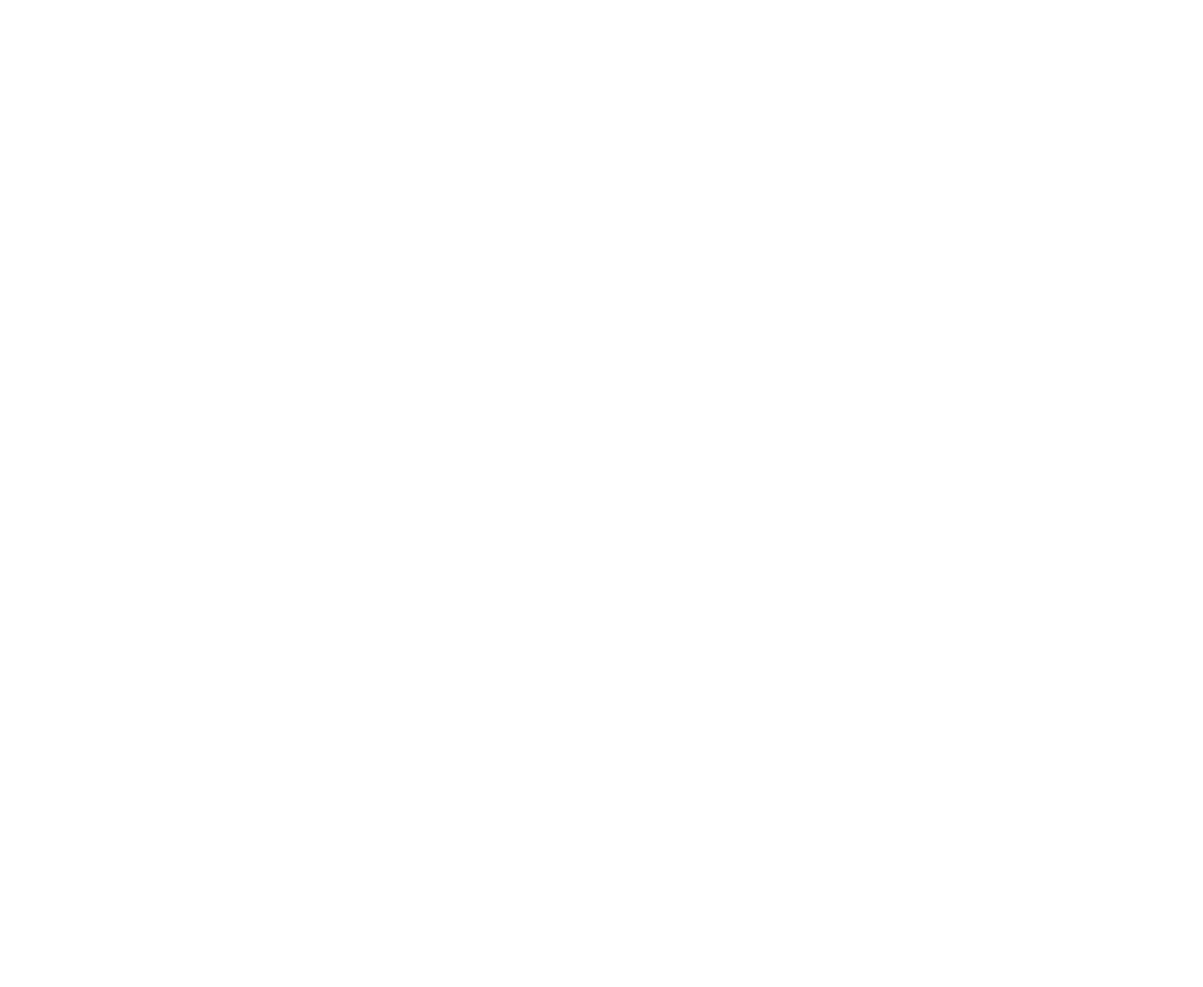
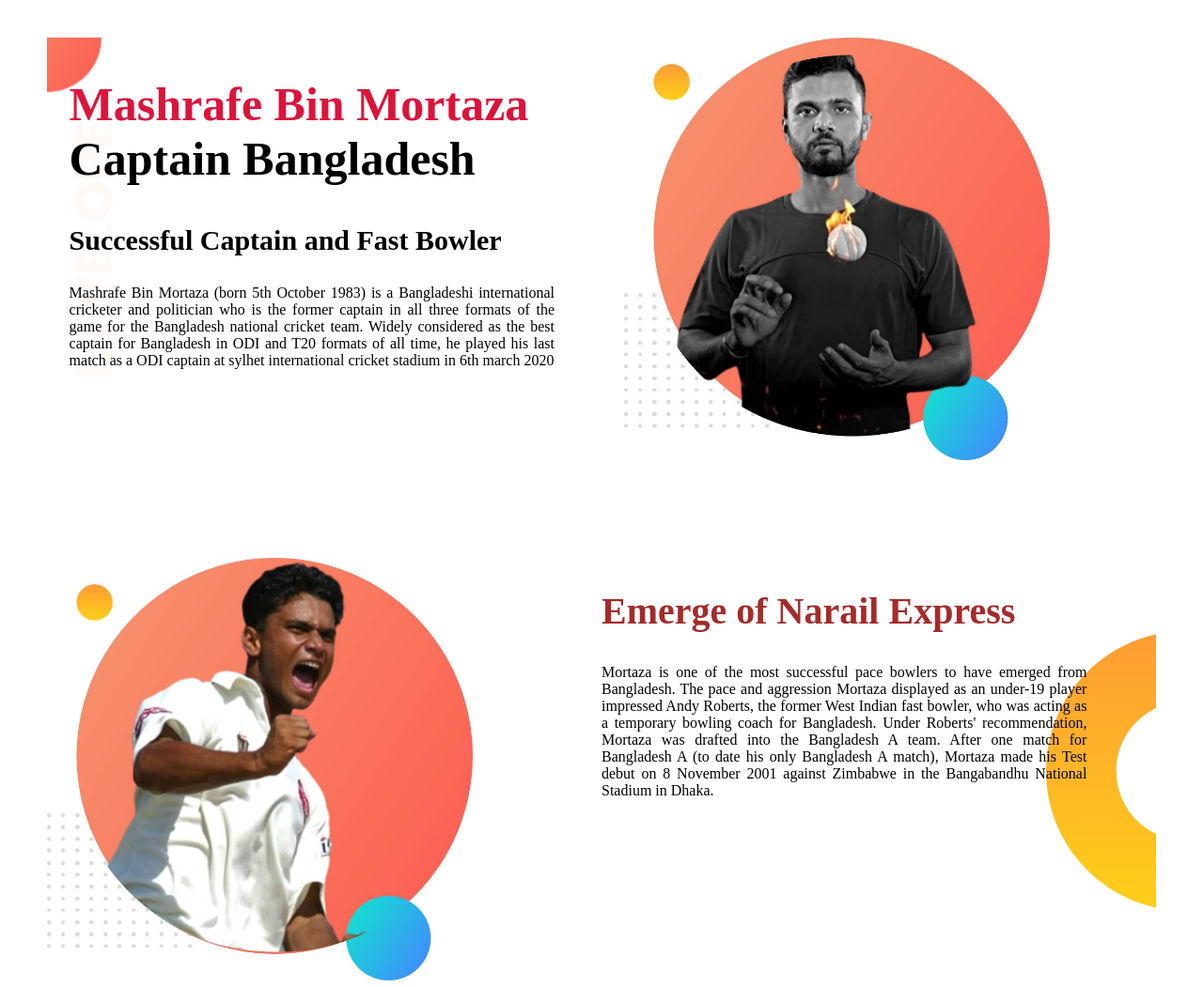
Before and after one commit to SaSahad02/Practice-web, a plain HTML site: page index.html in a window 1280 px wide. Shown: the top 1051 px of the page at 94% size. Before the commit the page ends 800 px from the top, so only its background shows below. Drawn offline with Linux system fonts and the light colour scheme; a web font is replaced by a local one.

Commit message:
section added

```diff
--- a/index.html
+++ b/index.html
@@ -5,9 +5,67 @@
     <meta charset="UTF-8">
     <meta http-equiv="X-UA-Compatible" content="IE=edge">
     <meta name="viewport" content="width=device-width, initial-scale=1.0">
-    <title>Practice Web</title>
+    <title>Mashrafe Mortaza</title>
     <link rel="stylesheet" href="style.css">
+    <link rel="preconnect" href="https://fonts.googleapis.com">
+    <link rel="preconnect" href="https://fonts.gstatic.com" crossorigin>
+    <link href="https://fonts.googleapis.com/css2?family=Tiro+Devanagari+Hindi&display=swap" rel="stylesheet">
+    <link rel="shortcut icon" href="images/icon.png" type="image/x-icon">
 </head>
+<section class="intro flexible">
+    <div class="half-intro">
+        <h1>
+            <span> Mashrafe Bin Mortaza </span> <br> Captain Bangladesh
+        </h1>
+        <h3>Successful Captain and Fast Bowler</h3>
+        <p>
+            Mashrafe Bin Mortaza (born 5th October 1983) is a Bangladeshi international cricketer and politician who is
+            the former captain in all three formats of the game for the Bangladesh national cricket team. Widely
+            considered as the best captain for Bangladesh in ODI and T20 formats of all time, he played his last match
+            as a ODI captain at sylhet international cricket stadium in 6th march 2020
+        </p>
+    </div>
+    <div class="half-intro">
+        <img src="images/CaptainMash.jpg" alt="Captain Mash">
+    </div>
+</section>
+<section class="express flexible">
+    <div class="half-express">
+        <img src="images/NarailEx.jpg" alt="Narail Express">
+    </div>
+    <div class="half-express">
+        <h2>
+            Emerge of Narail Express
+        </h2>
+        <p>
+            Mortaza is one of the most successful pace bowlers to have emerged from Bangladesh. The pace and aggression
+            Mortaza displayed as an under-19 player impressed Andy Roberts, the former West Indian fast bowler, who was
+            acting as a temporary bowling coach for Bangladesh. Under Roberts' recommendation, Mortaza was drafted
+            into the Bangladesh A team. After one match for Bangladesh A (to date his only Bangladesh A match), Mortaza
+            made his Test debut on 8 November 2001 against Zimbabwe in the Bangabandhu National Stadium in Dhaka.
+        </p>
+    </div>
+
+</section>
+<section class="MP flexible">
+    <div class="half-mp">
+        <h2> <br> Member of Parliament</h2>
+        <p>
+            Mortaza collected an MP nomination form for 2018 Bangladeshi general election on 11 November 2018 under
+            Awami League's banner. In December 2018, he won a seat in parliament, with 96% of the votes in his
+            constituency, Narail-2. <br>
+            He contested in the election from Narail-2 constituency and after the declaration of results he eventually
+            won the seat by a huge margin by 2,71,210 votes from his rival. <br>
+            In February 2019, he has become member of the Parliamentary Standing Committee on Youth and Sports Ministry
+            of the eleventh Jatiya Sangsad.[189][190]
+        </p>
+
+    </div>
+    <div half-MP>
+        <img src="images/ourMp.jpg" alt="Member of Parliament">
+    </div>
+
+</section>
 
 <body>
 
--- a/style.css
+++ b/style.css
@@ -1,6 +1,78 @@
 body {
     margin: 0%;
-    padding-left: 10px;
-    padding-right: 10px;
+    padding-left: 50px;
+    padding-right: 50px;
+    font-family: 'Tiro Devanagari Hindi', serif;
+    padding-top: 40px;
+}
 
+h1 {
+    font-size: 50px;
 }
+
+h2 {
+    font-size: 40px;
+    color: brown;
+}
+
+h3 {
+    font-size: 30px;
+}
+
+span {
+    color: crimson;
+}
+
+.intro {
+    background-image: url(images/top-banner.png);
+    background-repeat: no-repeat;
+}
+
+.express {
+    background-image: url(images/dream-bg.png);
+    background-repeat: no-repeat;
+    background-position: right;
+}
+
+.M {
+    background-image: url(images/exp-bg.png);
+    background-repeat: no-repeat;
+    background-position: left;
+}
+
+.half-intro {
+    width: 50%;
+    padding-left: 2%;
+}
+
+.half-intro img {
+    width: 80%;
+}
+
+.half-express {
+    width: 50%;
+    padding-right: 2%;
+}
+
+.half-express img {
+    width: 80%;
+}
+
+.half-MP {
+    width: 50%;
+    padding-right: 2%;
+}
+
+.half-MP img {
+    width: 80%;
+}
+
+.flexible {
+    display: flex;
+    margin-bottom: 100px;
+}
+
+p {
+    text-align: justify;
+    padding-right: 50px;
+}
```
Also changed, not shown: Images/Captain.png (added), Images/CaptainMash.jpg (added), Images/MPMash.png (added), Images/Mash-removebg-preview.png (added), Images/Mash.jpg (added), Images/Mash.png (added), Images/Naraifasfanfewiofneiof-removebg-preview.png (added), Images/Naraifasfanfewiofneiof.png (added), Images/NarailEx.jpg (added), Images/dream-bg.png (added), Images/exp-bg.png (added), Images/icon.png (added), Images/my-bg.png (added), Images/my-bg2.png (added), 2 more files.
